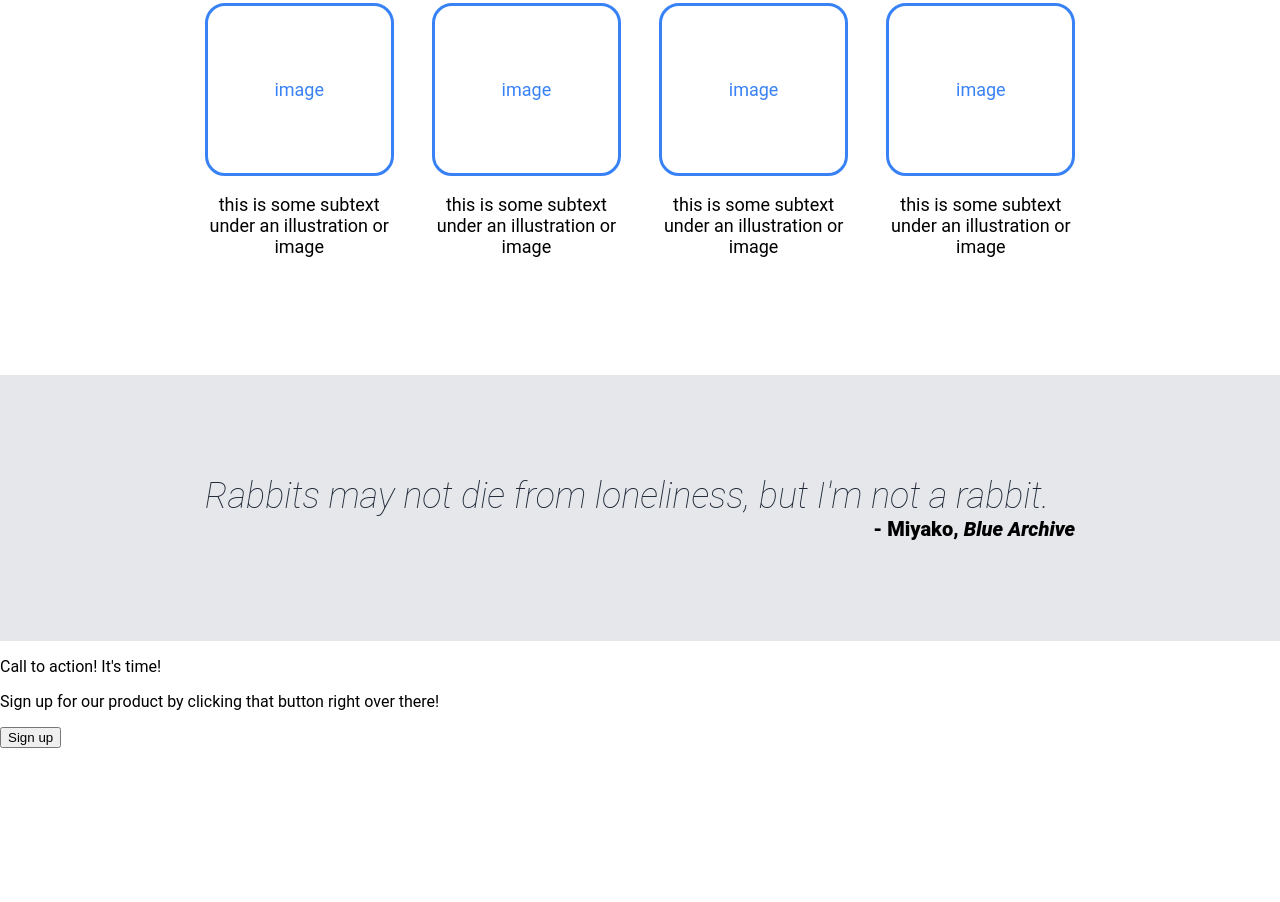
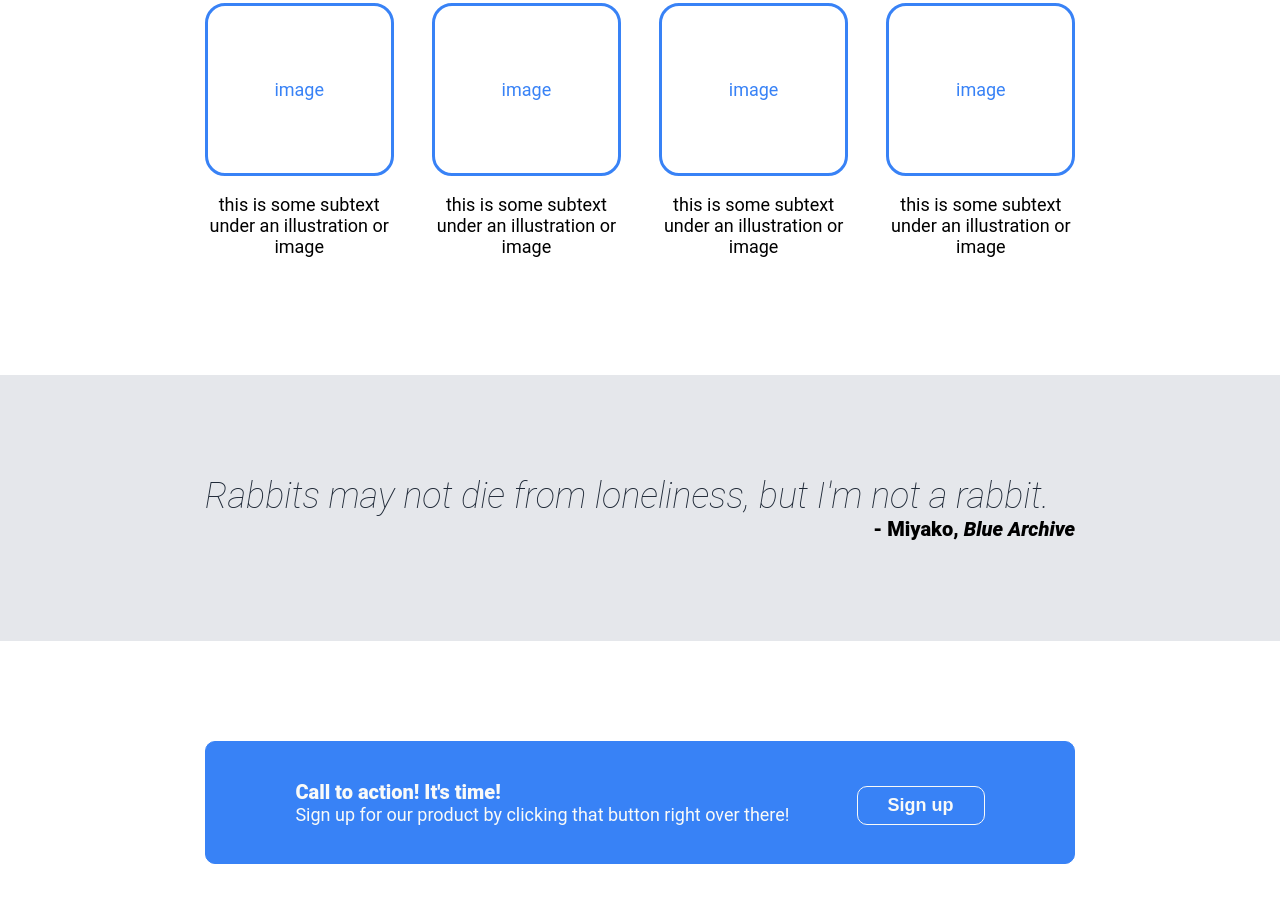
Before and after one commit to joshua-fonseca/odin-landing-page, a plain HTML site: page index.html in a window 1280 px wide. Shown: the part 633-1535 px from the top of the page. Before the commit the page ends 1381 px from the top, so only its background shows below. Drawn offline with Linux system fonts and the light colour scheme.

Commit message:
feature: add styling to section 4

```diff
--- a/index.html
+++ b/index.html
@@ -57,12 +57,14 @@
             </blockquote>
             <p class="bold-p">- Miyako, <cite>Blue Archive</cite></p>
         </div>
-        <div class="section-four">
-            <div class="section-four-left">
-                <p class="bold-p">Call to action! It's time!</p>
-                <p>Sign up for our product by clicking that button right over there!</p>
+        <div class="section-four window-padding">
+            <div class="blue-box">
+                <div class="section-four-left">
+                    <p class="bold-p">Call to action! It's time!</p>
+                    <p>Sign up for our product by clicking that button right over there!</p>
+                </div>
+                <button>Sign up</button>
             </div>
-                <button>Sign up</button>
         </div>
     </main>
 </body>
--- a/styles.css
+++ b/styles.css
@@ -154,3 +154,46 @@ body {
     font-weight: 900;
     font-size: 20px;
 }
+
+.section-four {
+    margin-top: 100px;
+    margin-bottom: 100px;
+
+}
+
+/* like the anime */
+.blue-box {
+    display: flex;
+    font-size: 18px;
+    background-color: #3882f6;
+    color: #f9faf8;
+    padding: 3vw 7vw;
+    border-radius: 10px;
+    border: solid;
+    border-color: #3882f6;
+    border-width: 1px;
+}
+
+.section-four .bold-p {
+    font-weight: 900;
+    font-size: 20px;
+}
+
+.section-four p {
+    margin: 0;
+}
+
+.section-four button {
+    background-color: #3882f6;
+    border: solid;
+    color: #f9faf8;
+    border-color: #f9faf8;
+    border-width: 1px;;
+    padding: 8px 30px;
+    font-size: 18px;
+    cursor: pointer;
+    border-radius: 10px;
+    align-self: flex-end;
+    font-weight: 700;
+    margin-left: auto;
+}
```
